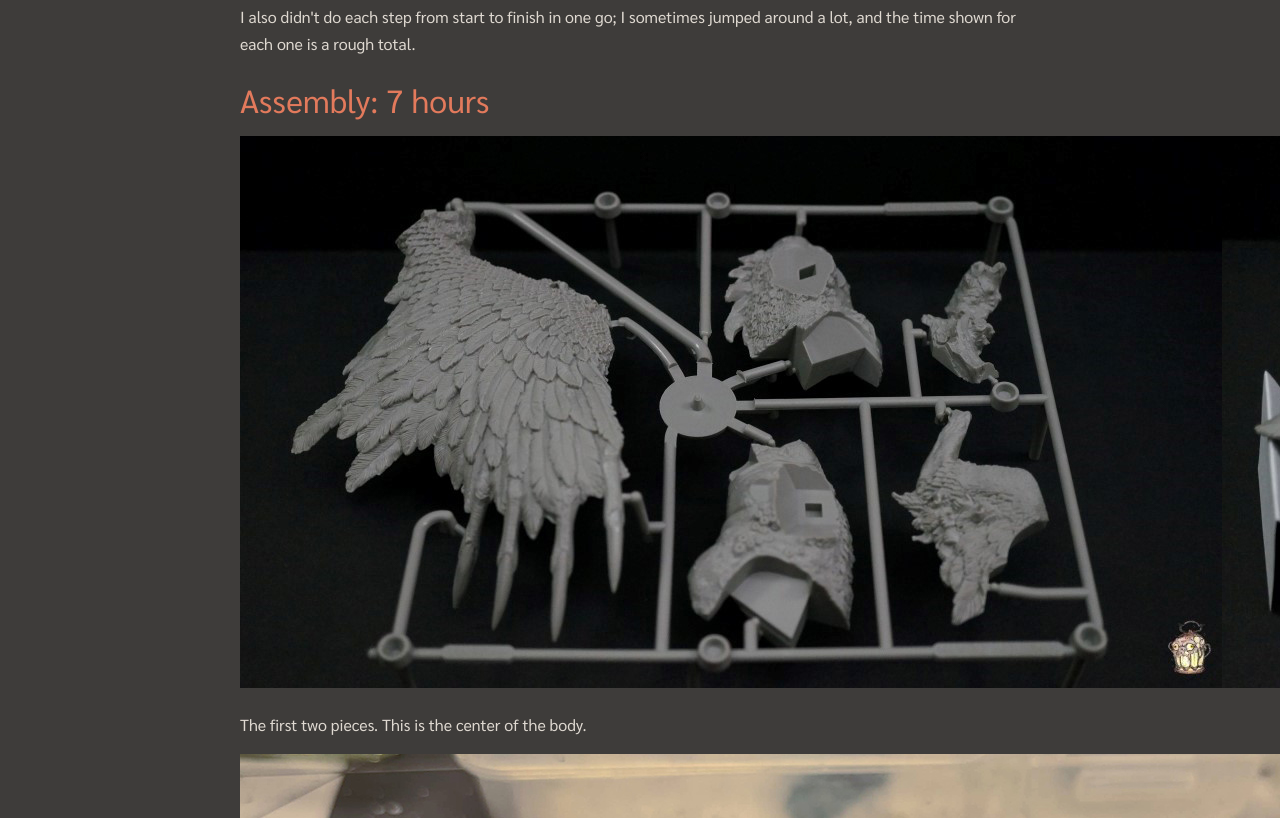
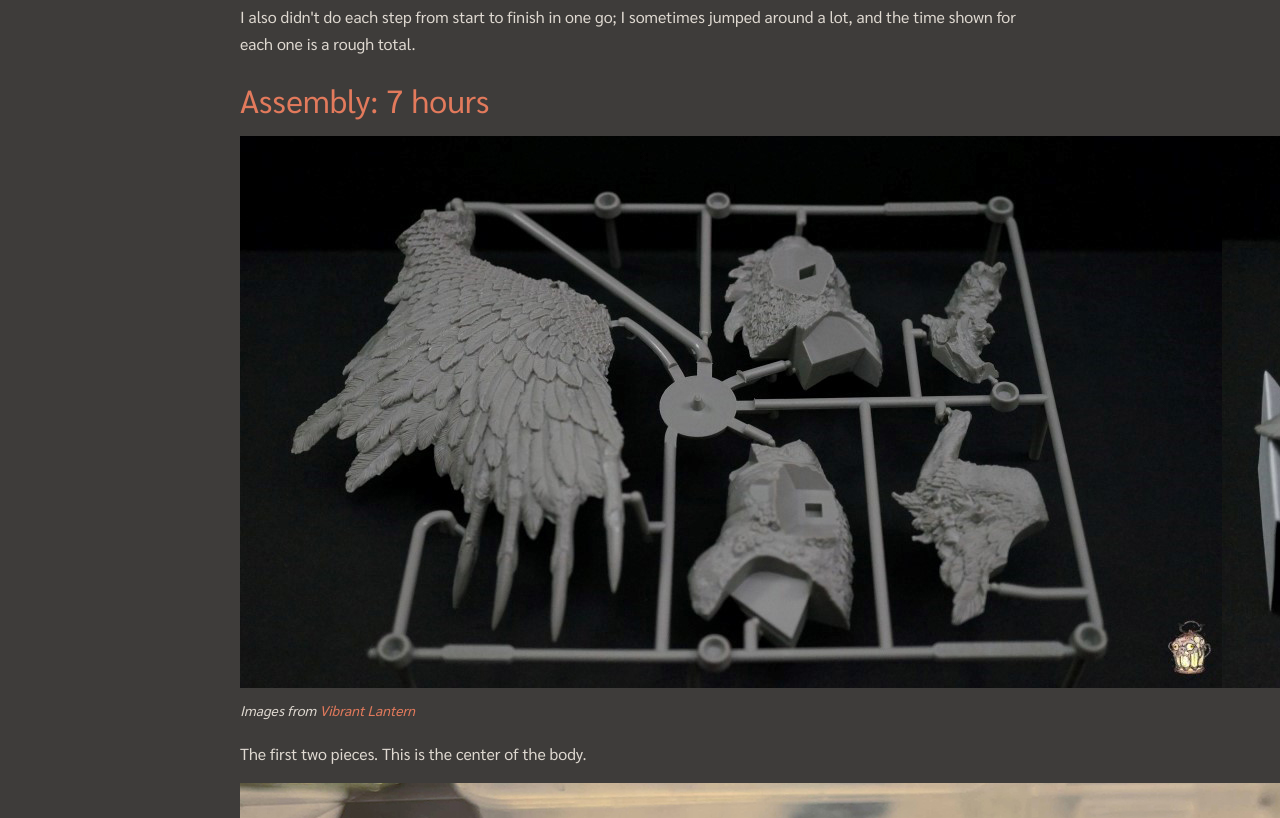
Before and after one commit to laurakcleve/terrain-blog-mdx, a Gatsby site: page /minis/phoenix in a window 1280 px wide. Shown: the part 11182-12000 px from the top of the page. Built offline with nearby package versions, Linux system fonts and the light colour scheme; Gatsby itself is replaced by a stand-in of ours; a web font is replaced by a local one.

Commit message:
update phoenix post, disable formatting for .mdx files

```diff
--- a/content/phoenix/index.mdx
+++ b/content/phoenix/index.mdx
@@ -40,6 +40,8 @@ I also didn't do each step from start to finish in one go; I sometimes jumped ar
 # Assembly: 7 hours
 
 ![sprues](images/01-sprues.jpg)
+
+<p class="caption">Images from <a href="http://vibrantlantern.com/build/phoenix_body/" target="_blank" rel="noopener noreferrer">Vibrant Lantern</a></p>
 
 The first two pieces. This is the center of the body.
 
```
Also changed, not shown: 1 other file.
